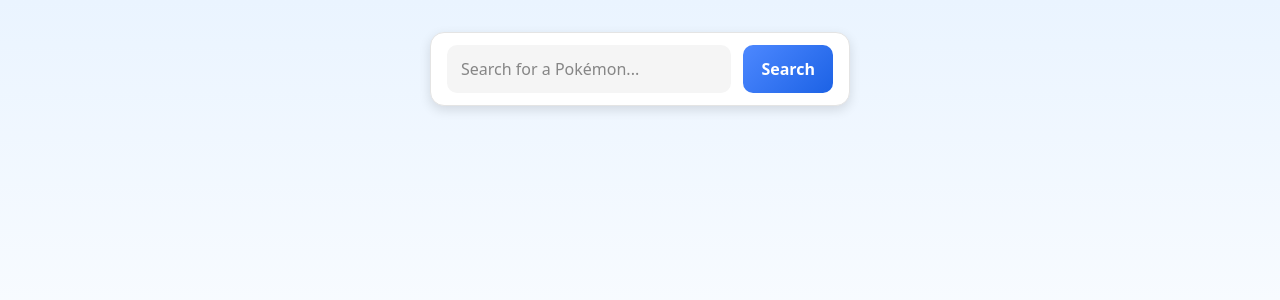
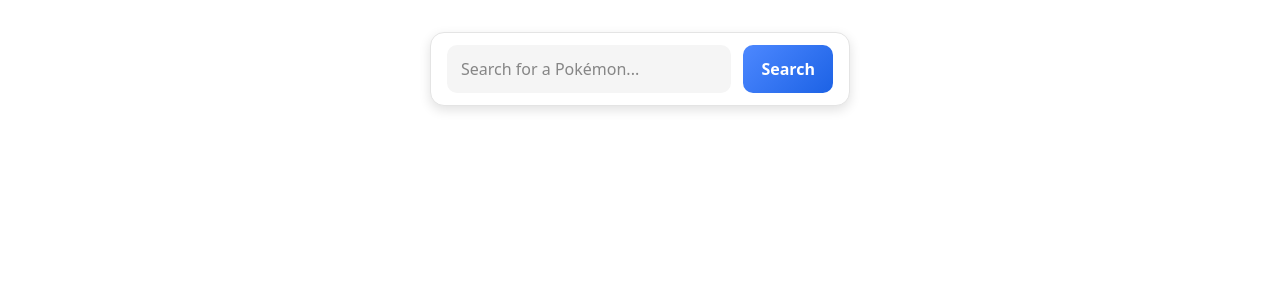
Before and after one commit to rickysoliman/poke-api-explorer-dashboard, a Next.js app: page / in a window 1280 px wide. Shown: the top 300 px of the page. Built offline with nearby package versions, Linux system fonts and the light colour scheme.

Commit message:
dynamic background gradients

```diff
--- a/app/page.module.css
+++ b/app/page.module.css
@@ -1,14 +1,25 @@
 .container {
   width: 100%;
-  height: 100vh;
+  min-height: 100vh;
   display: flex;
   flex-direction: column;
   align-items: center;
-  justify-self: center;
   padding: 2rem;
-  background: linear-gradient(180deg, #eaf4ff 0%, #ffffff 60%);
-  gap: 20px;
+  transition: background 0.4s ease-in-out;
   font-family: system-ui, -apple-system, sans-serif;
+}
+
+.dynamicBackground {
+  animation: fadeBg 0.4s ease-in-out;
+}
+
+@keyframes fadeBg {
+  from {
+    filter: brightness(0.95);
+  }
+  to {
+    filter: brightness(1);
+  }
 }
 
 .errorMessage {
--- a/app/page.tsx
+++ b/app/page.tsx
@@ -9,24 +9,66 @@
   const [pokemonData, setPokemonData] = useState<Pokemon | null>(null);
   const [error, setError] = useState<string | null>(null);
 
+  const typeGradients: Record<string, string[]> = {
+    grass: ["#eefdf0", "#b8e89c"],
+    fire: ["#ffe9e3", "#ff9d6e"],
+    water: ["#eef6ff", "#6fb2ff"],
+    electric: ["#fffbe0", "#ffe86b"],
+    psychic: ["#ffeafd", "#e26bff"],
+    ice: ["#f2fcff", "#7fdcff"],
+    dragon: ["#f4edff", "#b08aff"],
+    dark: ["#f0f0f0", "#8c8c8c"],
+    fairy: ["#fff2fa", "#ff9ed7"],
+    poison: ["#f7e7ff", "#c076ff"],
+    bug: ["#f7ffe8", "#c4e65c"],
+    rock: ["#faf2e5", "#d4b07b"],
+    flying: ["#f5f8ff", "#9ab8ff"],
+    ground: ["#fff4e3", "#e3b476"],
+    steel: ["#f5f5f5", "#b5c1d1"],
+    ghost: ["#f6eaff", "#a784ff"],
+    fighting: ["#ffecec", "#e46b6b"],
+    normal: ["#fafafa", "#cfcfcf"],
+  };
+
+  const getBackground = () => {
+    if (!pokemonData) return styles.container;
+
+    const primaryType = pokemonData.types?.[0]?.type?.name;
+    const colors = typeGradients[primaryType];
+
+    if (!colors) return styles.container;
+
+    return `${styles.container} ${styles.dynamicBackground}`;
+  };
+
   const search = async (pokemonName: string) => {
     try {
       const url = `https://pokeapi.co/api/v2/pokemon/${pokemonName.toLowerCase()}`;
       const response = await fetch(url);
-      if (!response.ok) {
-        throw new Error("Failed to fetch data");
-      }
+      if (!response.ok) throw new Error("Failed to fetch data");
+
       const data: Pokemon = await response.json();
       setPokemonData(data);
-      setError(null); // Clear any previous errors
-    } catch (err) {
+      setError(null);
+    } catch {
       setError("Pokemon not found. Please try again.");
-      setPokemonData(null); // Clear previous data
+      setPokemonData(null);
     }
   };
 
   return (
-    <div className={styles.container}>
+    <div
+      className={getBackground()}
+      style={
+        pokemonData
+          ? {
+              background: `linear-gradient(180deg, ${
+                typeGradients[pokemonData.types[0].type.name][0]
+              } 0%, ${typeGradients[pokemonData.types[0].type.name][1]} 70%)`,
+            }
+          : {}
+      }
+    >
       <SearchBar onSearch={(pokemonName) => search(pokemonName)} />
       {error && <div className={styles.errorMessage}>{error}</div>}
       {pokemonData && <Card pokemonData={pokemonData} />}
```
